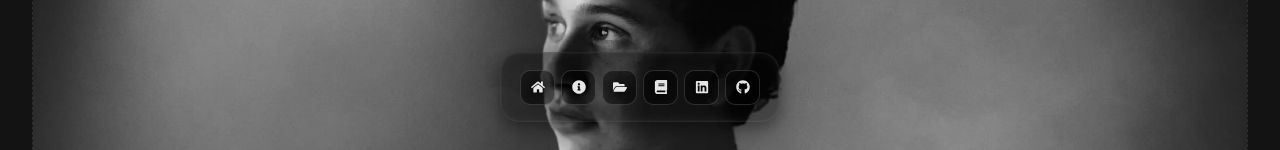
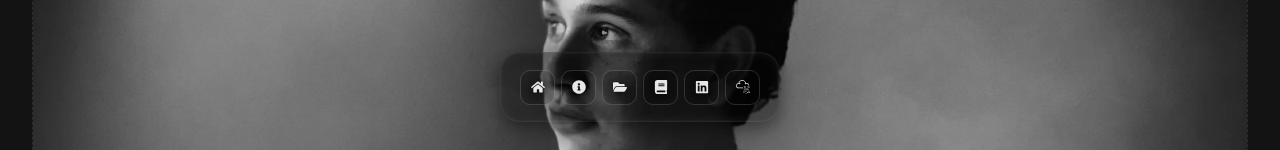
Before and after one commit to FrancoSbaffi/Sbaffi, a React (Vite) app: page /about in a window 1280 px wide. Shown: the part 650-800 px from the top of the page. Built offline with nearby package versions, Linux system fonts and the light colour scheme.

Commit message:
Update: finish the Dock feats

```diff
--- a/src/components/Dock/Dock.jsx
+++ b/src/components/Dock/Dock.jsx
@@ -8,10 +8,10 @@ import {
   FaPalette,
   FaFolderOpen,
   FaBook,
-  FaGithub,
   FaEnvelope,
   FaLinkedin,
 } from "react-icons/fa";
+import { SiTryhackme } from "react-icons/si";
 
 const DockItem = ({
   IconComponent,
@@ -59,7 +59,7 @@ const Dock = () => {
       path: "https://www.linkedin.com/in/franco-sbaffi/",
       external: true,
     },
-    { icon: FaGithub, path: "https://github.com/FrancoSbaffi", external: true },
+    { icon: SiTryhackme, path: "https://tryhackme.com/p/sb4ff1", external: true },
   ];
 
   return (
--- a/src/components/Dock/dock.css
+++ b/src/components/Dock/dock.css
@@ -79,12 +79,6 @@ nav {
   position: relative;
   width: 35px;
   height: 35px;
-  background: linear-gradient(
-    135deg,
-    rgba(0, 0, 0, 0.3) 0%,
-    rgba(0, 0, 0, 0.4) 50%,
-    rgba(0, 0, 0, 0.3) 100%
-  );
   backdrop-filter: blur(12px);
   -webkit-backdrop-filter: blur(12px);
   border: 1px solid rgba(255, 255, 255, 0.15);
@@ -93,9 +87,7 @@ nav {
   display: flex;
   justify-content: center;
   align-items: center;
-  transform: scale(1);
   transition: all 0.3s cubic-bezier(0.4, 0, 0.2, 1);
-  transform-origin: center;
   cursor: pointer;
   overflow: hidden;
   z-index: 1;
@@ -113,7 +105,6 @@ nav {
 }
 
 .dock-item:hover {
-  transform: scale(1.05);
   background: linear-gradient(
     135deg,
     rgba(0, 0, 0, 0.4) 0%,
@@ -144,9 +135,10 @@ nav {
   filter: drop-shadow(0 2px 6px rgba(0, 0, 0, 0.5)) drop-shadow(0 1px 2px rgba(0, 0, 0, 0.3));
 }
 
+
+
 .dock-item:hover .dock-item-link-wrap svg {
   color: rgba(255, 255, 255, 1);
-  transform: scale(1.05);
   filter: drop-shadow(0 3px 8px rgba(0, 0, 0, 0.6)) drop-shadow(0 1px 3px rgba(0, 0, 0, 0.4));
 }
 
```
